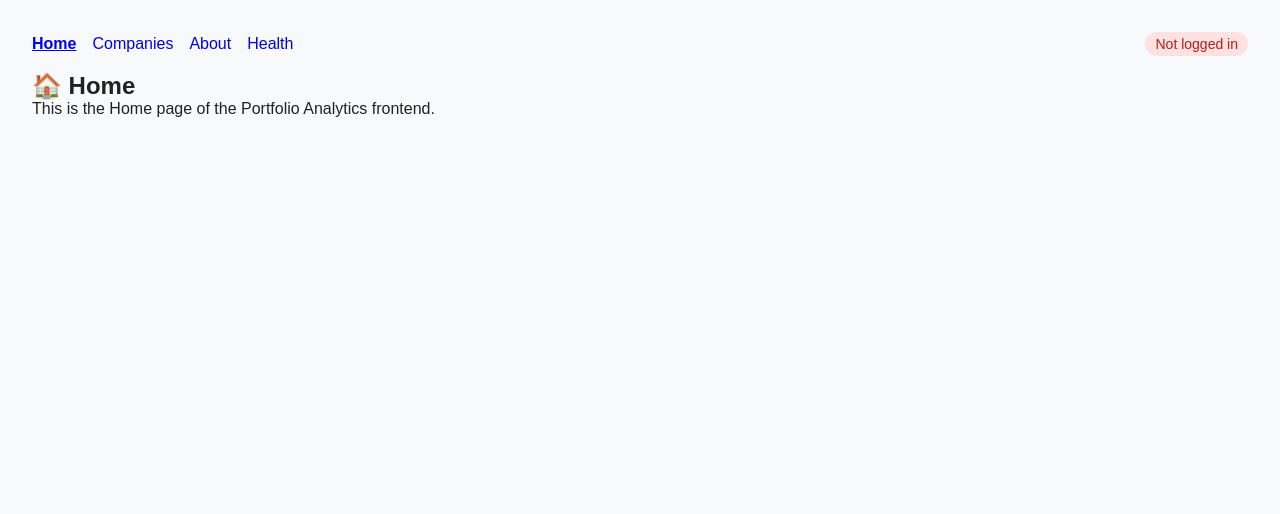
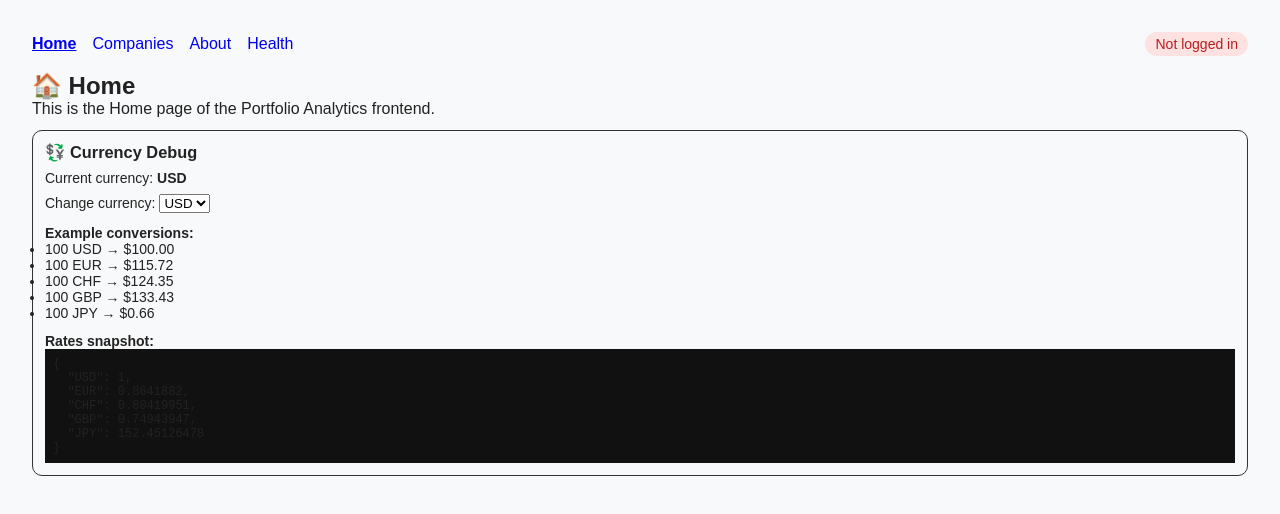
Before and after one commit to rluetken-dev/portfolio-analytics-frontend, a React (Vite) app: page / in a window 1280 px wide. Shown: the top 514 px of the page. Built offline with nearby package versions, Linux system fonts and the light colour scheme; no server answers.

Commit message:
feat(currency): implement CurrencyContext + global provider setup and CurrencyDebug component for testing

```diff
--- a/src/App.tsx
+++ b/src/App.tsx
@@ -9,10 +9,11 @@ import NotFound from "./pages/NotFound";
 import Companies from "./pages/Companies";
 import CompanyPage from "./pages/Company";
 import Login from "./pages/Login";
-import Register from "./pages/Register"; // ✅ NEU
+import Register from "./pages/Register";
 
 // Import components
 import NavBar from "./components/NavBar";
+import CurrencyDebug from "./components/CurrencyDebug";
 
 // Import AuthProvider
 import { AuthProvider } from "./context/AuthProvider";
@@ -48,6 +49,7 @@ function App() {
           <Route path="/register" element={<Register />} /> {/* ✅ NEU */}
           <Route path="*" element={<NotFound />} />
         </Routes>
+        <CurrencyDebug />
       </div>
     </AuthProvider>
   );
--- a/src/components/AnalyticsMiniPanel.tsx
+++ b/src/components/AnalyticsMiniPanel.tsx
@@ -272,8 +272,7 @@ export default function AnalyticsMiniPanel({
   const backendBase = useMemo(() => "", []);
 
   // English: always resolve user input (name or symbol-ish) to a TICKER via backend search
-  const resolveToTicker = useCallback(
-    async (input: string): Promise<string | null> => {
+  const resolveToTicker = useCallback(async (input: string): Promise<string | null> => {
     const q = (input ?? "").trim();
     if (!q) return null;
 
@@ -289,9 +288,7 @@ export default function AnalyticsMiniPanel({
     } catch {
       return null; // English: best-effort; no fallback guess here
     }
-    },
-    [backendBase],
-  );
+  }, []);
 
   // English: add current selection to pinned, always as a TICKER symbol
   const pinAddCurrent = useCallback(async (): Promise<void> => {
@@ -783,6 +780,7 @@ export default function AnalyticsMiniPanel({
         return null; // best-effort
       }
     },
+    // eslint-disable-next-line react-hooks/exhaustive-deps
     [backendBase],
   );
 
@@ -1047,8 +1045,7 @@ export default function AnalyticsMiniPanel({
       console.warn("[auto-refresh] check failed:", err);
       setAutoStatus("⚠️ Auto-refresh check failed");
     });
-  }, [confirmedSym]);
-
+  }, [confirmedSym, checkDataFreshness]);
 
   return (
     <div
@@ -1216,7 +1213,8 @@ export default function AnalyticsMiniPanel({
             padding: "10px 12px",
             borderRadius: 10,
             border: "1px solid rgba(255, 255, 255, 0.1)",
-            background: "linear-gradient(135deg, rgba(34, 197, 94, 0.08) 0%, rgba(59, 130, 246, 0.08) 100%)",
+            background:
+              "linear-gradient(135deg, rgba(34, 197, 94, 0.08) 0%, rgba(59, 130, 246, 0.08) 100%)",
             backdropFilter: "blur(8px)",
             boxShadow: "0 2px 8px rgba(0, 0, 0, 0.15)",
             animation: isStatusExiting
--- /dev/null
+++ b/src/components/CurrencyDebug.tsx
@@ -0,0 +1,55 @@
+import { useCurrency } from "../hooks/useCurrency";
+import type { CurrencyCode } from "../types/currency";
+
+export default function CurrencyDebug() {
+  const { currency, setCurrency, rates, formatMoney } = useCurrency();
+
+  return (
+    <div
+      style={{
+        border: "1px solid #333",
+        borderRadius: 10,
+        padding: 12,
+        marginTop: 12,
+        fontSize: 14,
+      }}
+    >
+      <h3 style={{ marginBottom: 8 }}>💱 Currency Debug</h3>
+      <div>
+        Current currency: <strong>{currency}</strong>
+      </div>
+      <div style={{ marginTop: 8 }}>
+        <label htmlFor="currency">Change currency: </label>
+        <select
+          id="currency"
+          value={currency}
+          onChange={(e) => setCurrency(e.target.value as CurrencyCode)}
+        >
+          <option value="USD">USD</option>
+          <option value="EUR">EUR</option>
+          <option value="CHF">CHF</option>
+          <option value="GBP">GBP</option>
+          <option value="JPY">JPY</option>
+        </select>
+      </div>
+
+      <div style={{ marginTop: 12 }}>
+        <strong>Example conversions:</strong>
+        <ul>
+          <li>100 USD → {formatMoney(100)}</li>
+          <li>100 EUR → {formatMoney(100, "EUR")}</li>
+          <li>100 CHF → {formatMoney(100, "CHF")}</li>
+          <li>100 GBP → {formatMoney(100, "GBP")}</li>
+          <li>100 JPY → {formatMoney(100, "JPY")}</li>
+        </ul>
+      </div>
+
+      <div style={{ marginTop: 12 }}>
+        <strong>Rates snapshot:</strong>
+        <pre style={{ fontSize: 12, background: "#111", padding: 8 }}>
+          {JSON.stringify(rates, null, 2)}
+        </pre>
+      </div>
+    </div>
+  );
+}
--- /dev/null
+++ b/src/context/CurrencyContext.tsx
@@ -0,0 +1,50 @@
+import { useState, useEffect } from "react";
+import type { ReactNode } from "react";
+import { convertCurrency, getRates, updateRates, loadExchangeRates } from "../utils/currencyUtils";
+import type { CurrencyCode } from "../types/currency";
+import { CurrencyContext } from "./CurrencyContextObject";
+
+// ---------------- Context Type ----------------
+export type CurrencyContextType = {
+  currency: CurrencyCode;
+  setCurrency: (code: CurrencyCode) => void;
+  rates: Record<string, number>;
+  formatMoney: (amount: number, from?: CurrencyCode) => string;
+};
+
+// ---------------- Provider ----------------
+export function CurrencyProvider({ children }: { children: ReactNode }) {
+  const [currency, setCurrency] = useState<CurrencyCode>("USD");
+  const [rates, setRates] = useState<Record<string, number>>(getRates());
+
+  useEffect(() => {
+    (async () => {
+      try {
+        const newRates = await loadExchangeRates();
+        updateRates(newRates);
+        setRates(getRates());
+      } catch (err) {
+        console.error("Failed to fetch exchange rates:", err);
+      }
+    })();
+  }, []);
+
+  const formatMoney = (amount: number, from?: CurrencyCode): string => {
+    let displayAmount = amount;
+    if (from && from !== currency) {
+      displayAmount = convertCurrency(amount, from, currency);
+    }
+    return new Intl.NumberFormat("en-US", {
+      style: "currency",
+      currency,
+      minimumFractionDigits: 2,
+      maximumFractionDigits: 2,
+    }).format(displayAmount);
+  };
+
+  return (
+    <CurrencyContext.Provider value={{ currency, setCurrency, rates, formatMoney }}>
+      {children}
+    </CurrencyContext.Provider>
+  );
+}
--- /dev/null
+++ b/src/context/CurrencyContextObject.ts
@@ -0,0 +1,5 @@
+import { createContext } from "react";
+import type { CurrencyContextType } from "./CurrencyContext";
+
+// just the context object, no React components here
+export const CurrencyContext = createContext<CurrencyContextType | null>(null);
--- /dev/null
+++ b/src/hooks/useCurrency.ts
@@ -0,0 +1,10 @@
+import { useContext } from "react";
+import { CurrencyContext } from "../context/CurrencyContextObject";
+
+export function useCurrency() {
+  const ctx = useContext(CurrencyContext);
+  if (!ctx) {
+    throw new Error("useCurrency must be used within a CurrencyProvider");
+  }
+  return ctx;
+}
--- a/src/main.tsx
+++ b/src/main.tsx
@@ -4,15 +4,18 @@ import { BrowserRouter } from "react-router-dom";
 
 import App from "./App";
 import "./index.css";
-import { NotificationProvider } from "./context/NotificationProvider"; // ⬅️ import added
+import { NotificationProvider } from "./context/NotificationProvider";
+import { CurrencyProvider } from "./context/CurrencyContext";
 
-// English: wrap the app with NotificationProvider so notifications are global
+// Wrap the app with CurrencyProvider and NotificationProvider for global access
 ReactDOM.createRoot(document.getElementById("root")!).render(
   <React.StrictMode>
     <BrowserRouter>
-      <NotificationProvider>
-        <App />
-      </NotificationProvider>
+      <CurrencyProvider>
+        <NotificationProvider>
+          <App />
+        </NotificationProvider>
+      </CurrencyProvider>
     </BrowserRouter>
   </React.StrictMode>,
 );
--- /dev/null
+++ b/src/types/currency.d.ts
@@ -0,0 +1,3 @@
+// src/types/currency.d.ts
+export type CurrencyCode = "USD" | "EUR" | "CHF" | "GBP" | "JPY";
+export {};
--- /dev/null
+++ b/src/utils/currencyUtils.ts
@@ -0,0 +1,83 @@
+/**
+ * Basic currency conversion utility.
+ * Converts amounts between currencies using a rates cache (base: USD).
+ */
+
+// Define supported currency codes
+export type CurrencyCode = "USD" | "EUR" | "CHF" | "GBP" | "JPY";
+
+// Export the ExchangeRates type (so Context can import it)
+export type ExchangeRates = Record<CurrencyCode, number>;
+
+// Default static fallback rates (used before API update)
+let cachedRates: ExchangeRates = {
+  USD: 1,
+  EUR: 0.8641882,
+  CHF: 0.80419951,
+  GBP: 0.74943947,
+  JPY: 152.45126478,
+};
+
+// ✅ Add missing function: loadExchangeRates
+const API_URL =
+  "https://cdn.jsdelivr.net/npm/@fawazahmed0/currency-api@latest/v1/currencies/usd.json";
+
+/**
+ * Load latest exchange rates (base = USD) from public CDN API.
+ */
+export async function loadExchangeRates(): Promise<ExchangeRates> {
+  const resp = await fetch(API_URL);
+  if (!resp.ok) throw new Error(`Failed to fetch exchange rates: HTTP ${resp.status}`);
+
+  const data = await resp.json();
+  if (!data?.usd) throw new Error("Invalid exchange rate format");
+
+  cachedRates = {
+    ...cachedRates,
+    ...Object.fromEntries(
+      Object.entries(data.usd).filter(([, v]) => typeof v === "number" && !Number.isNaN(v)),
+    ),
+  };
+
+  return cachedRates;
+}
+
+/**
+ * Convert between currencies.
+ * @param amount Amount to convert
+ * @param from Source currency (default: USD)
+ * @param to Target currency (default: USD)
+ */
+export function convertCurrency(
+  amount: number,
+  from: CurrencyCode = "USD",
+  to: CurrencyCode = "USD",
+): number {
+  if (from === to) return amount;
+
+  const fromRate = cachedRates[from];
+  const toRate = cachedRates[to];
+
+  if (!fromRate || !toRate) {
+    console.warn(`[convertCurrency] Unknown currency: ${from} or ${to}`);
+    return amount;
+  }
+
+  // Convert via USD as intermediary
+  const inUsd = amount / fromRate;
+  return inUsd * toRate;
+}
+
+/**
+ * Replace part or all of the current exchange rates.
+ */
+export function updateRates(newRates: Partial<ExchangeRates>): void {
+  cachedRates = { ...cachedRates, ...newRates };
+}
+
+/**
+ * Get a snapshot of the current rates (for display/debug).
+ */
+export function getRates(): ExchangeRates {
+  return { ...cachedRates };
+}
```
Lines whose indentation alone changed are shown as unchanged.
